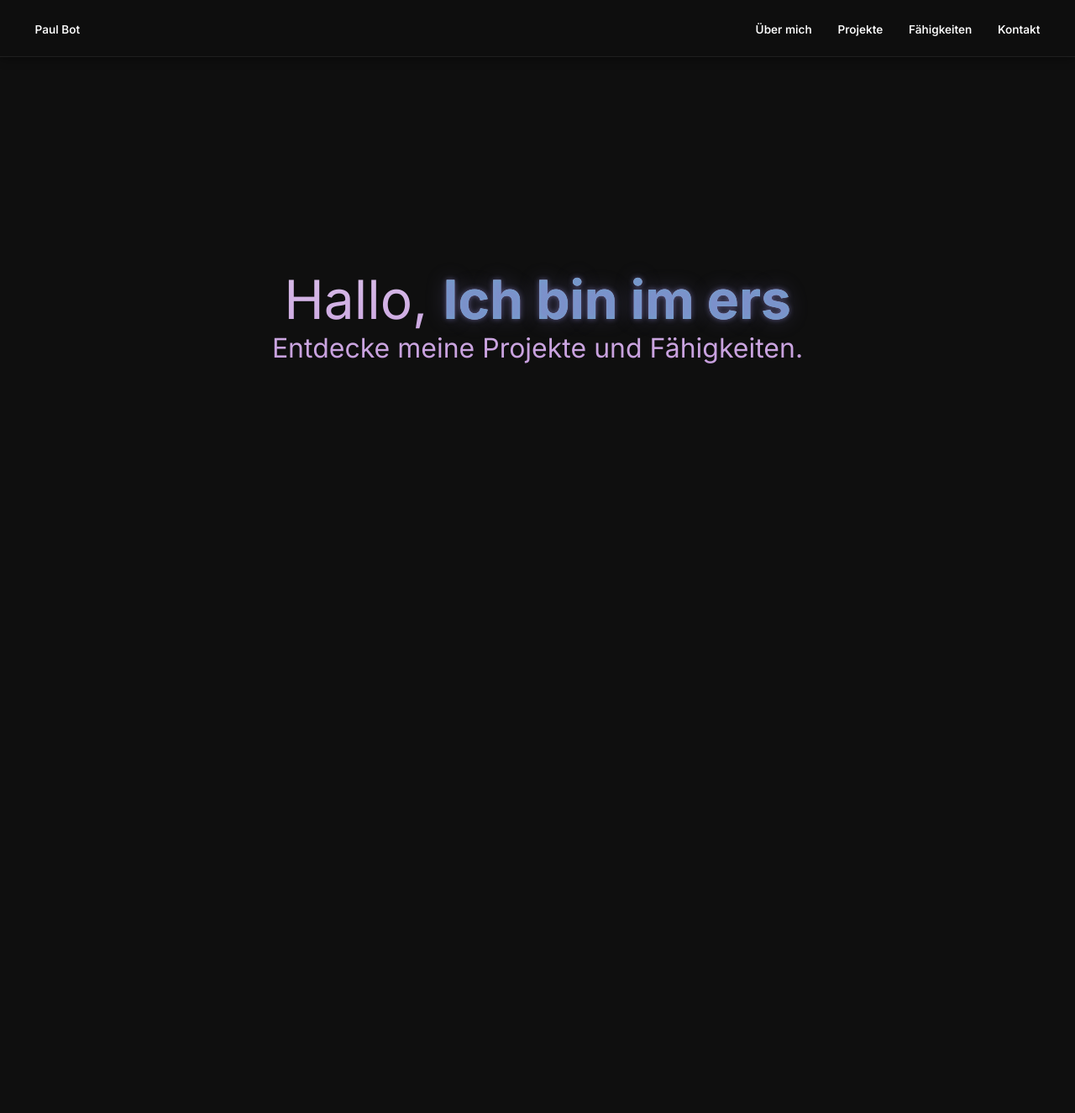
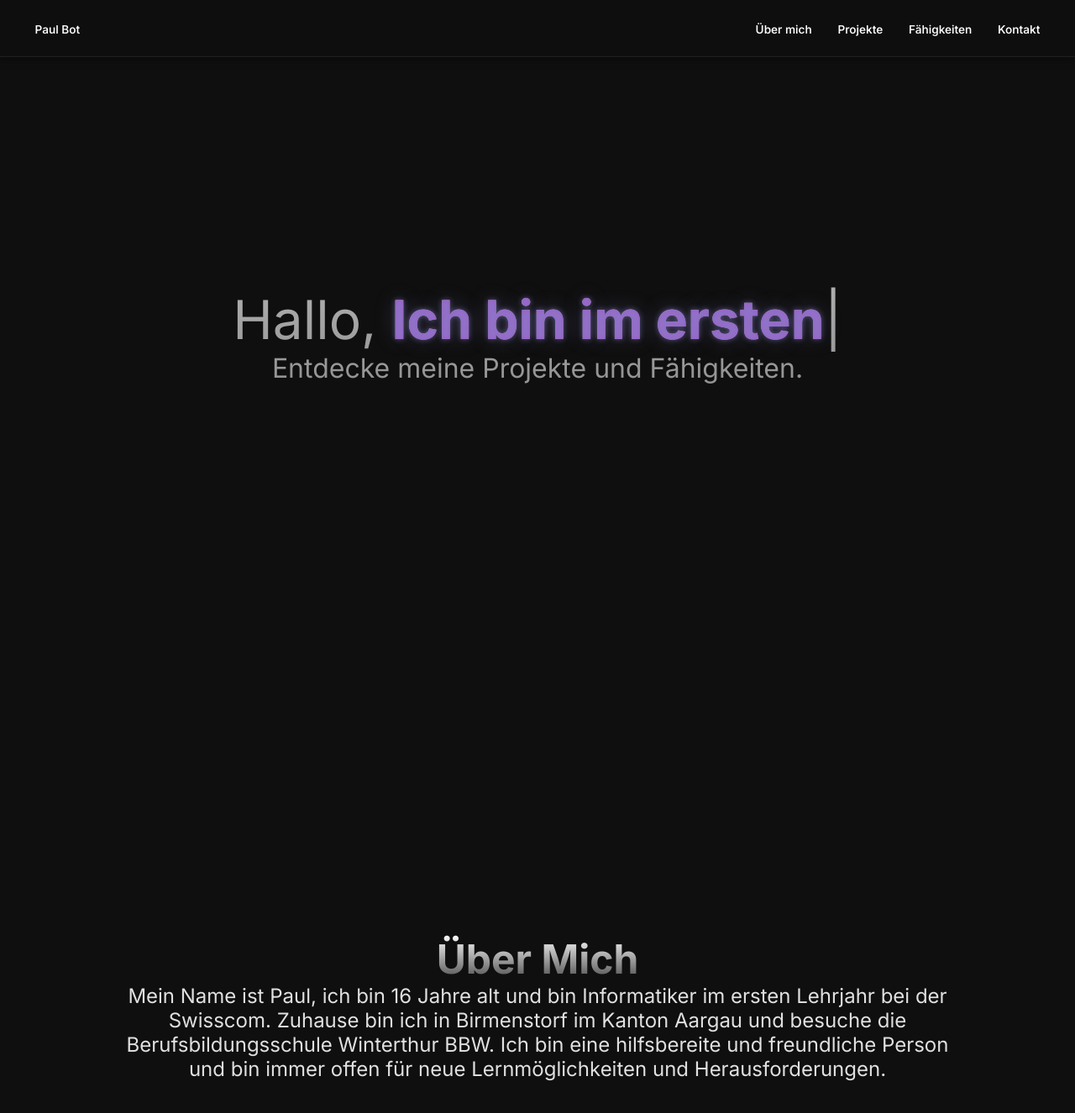
Before and after one commit to Paul-lift/PaulsWebsite, a React (Vite) app: page / in a window 1280 px wide. Shown: the top 1326 px of the page at 84% size. Before the commit the page ends 800 px from the top, so only its background shows below. Built offline with nearby package versions, Linux system fonts and the light colour scheme.

Commit message:
aboaut me fade in

```diff
--- a/package.json
+++ b/package.json
@@ -15,7 +15,8 @@
   "dependencies": {
     "@gsap/react": "^2.1.2",
     "react": "^19.0.0",
-    "react-dom": "^19.0.0"
+    "react-dom": "^19.0.0",
+    "react-scroll-parallax": "^3.4.5"
   },
   "devDependencies": {
     "@eslint/js": "^9.19.0",
--- a/src/App.tsx
+++ b/src/App.tsx
@@ -1,5 +1,6 @@
 import Header from './components/Header/Header.tsx';
 import StartPage from './components/StartPage/StartPage.tsx';
+import AboutMe from './components/AboutMe/AboutMe.tsx';
 import Calculator from './components/Calculator/Calculator.tsx';
 
 function App() {
@@ -7,6 +8,7 @@ function App() {
   return(<>
   <Header />
   <StartPage/>
+  <AboutMe/>
   </>);
 
 }
--- /dev/null
+++ b/src/components/AboutMe/AboutMe.module.css
@@ -0,0 +1,26 @@
+.aboutMe{
+    height: 100vh;
+    display: flex;
+    margin-left: 10vw   ;
+    margin-right: 10vw  ;
+    flex-direction: column;
+    justify-content: center;
+    align-items: center;
+    font-size: 1.5em;
+    text-align: center;
+}
+
+.mainText {
+    color: #f8f8ff;
+}
+
+.secondaryText {
+    color: #E0E0E0;
+}
+
+.gradientText{
+    font-weight: bold;
+    background: linear-gradient(180deg, #fff, #414141);
+    background-clip: text;
+    -webkit-text-fill-color: transparent;
+}
--- /dev/null
+++ b/src/components/AboutMe/AboutMe.tsx
@@ -0,0 +1,43 @@
+import styles from "./AboutMe.module.css";
+import { useEffect, useRef } from "react";
+import gsap from "gsap";
+import { ScrollTrigger } from "gsap/ScrollTrigger";
+
+gsap.registerPlugin(ScrollTrigger);
+
+function AboutMe() {
+  const aboutMeRef = useRef(null);
+
+  useEffect(() => {
+    gsap.fromTo(
+      aboutMeRef.current,
+      { opacity: 0, y: -40 },
+      {
+        opacity: 1,
+        y: 0,
+        duration: 1.2,
+        ease: "power3.out",
+        scrollTrigger: {
+          trigger: aboutMeRef.current,
+          start: "top 10%",
+          toggleActions: "play none none none",
+        },
+      }
+    );
+  }, []);
+
+  return (
+    <div className={styles.aboutMe} ref={aboutMeRef}>
+      <h1 className={styles.gradientText}>Über Mich</h1>
+      <p className={styles.secondaryText}>
+        Mein Name ist Paul, ich bin 16 Jahre alt und bin Informatiker im ersten
+        Lehrjahr bei der Swisscom. Zuhause bin ich in Birmenstorf im Kanton
+        Aargau und besuche die Berufsbildungsschule Winterthur BBW. Ich bin eine
+        hilfsbereite und freundliche Person und bin immer offen für neue
+        Lernmöglichkeiten und Herausforderungen.
+      </p>
+    </div>
+  );
+}
+
+export default AboutMe;
--- /dev/null
+++ b/src/components/GSAP/GSAP.modul.css
@@ -0,0 +1,5 @@
+.box{
+    width: 100px;
+    height: 100px;
+    background-color: blue;
+}
--- a/src/components/StartPage/StartPage.module.css
+++ b/src/components/StartPage/StartPage.module.css
@@ -1,28 +1,24 @@
-.placeHolder {
-    margin-top: 8.5vh;
-}
+
 
 .startPageText {
     font-size: 2em;
     font-weight: 900;
     font-weight: bold;
-    background: linear-gradient(180deg, #fff, #a05cc7);
+    background: linear-gradient(180deg, #fff, #414141);
     background-clip: text;
     -webkit-text-fill-color: transparent;
     display: flex;
     flex-direction: column;
     justify-content: center;
     align-items: center;
-    height: 77vh;
+    height: 100vh;
 }
 
 .startPageText span {
-    background: linear-gradient(270deg, #6ea8cd, #6ea8cd);
+    background: #a05cc7;
     background-clip: text;
     -webkit-background-clip: text;
     -webkit-text-fill-color: transparent;
     text-shadow: 0 0 6px rgba(135, 130, 202, 0.6), 0 0 25px rgba(135, 130, 202, 0.3);
     font-weight: bold;
-
-
 }
--- a/src/components/StartPage/StartPage.tsx
+++ b/src/components/StartPage/StartPage.tsx
@@ -1,5 +1,6 @@
 import { useEffect, useRef } from "react";
 import styles from "./StartPage.module.css";
+import gsap from "gsap";
 
 function StartPage() {
   const texts = [
@@ -46,16 +47,24 @@ function StartPage() {
     typeWriter();
   }, []);
 
+  let startPageText = useRef(null);
+
+  useEffect(() => {
+    gsap.fromTo(
+      startPageText.current,
+      { opacity: 0, y: -40 },
+      { opacity: 1, y: 0, duration: 1, yoyo: true, repeat: 0 }
+    );
+  }, []);
+
   return (
     <>
-      <div className={styles.placeHolder}></div>
-      <div className={styles.startPageText}>
+      <div className={styles.startPageText} ref={startPageText}>
         <h1 className={styles.startPageTitle}>
-          Hallo, <span></span>
+          Hallo, <span></span>|
         </h1>
         <p>Entdecke meine Projekte und Fähigkeiten.</p>
       </div>
-
     </>
   );
 }
```
Also changed, not shown: src/components/GSAP/GSAP.tsx (added, +23 -0 lines), 1 other file (tests, documents, lock files or other folders).
